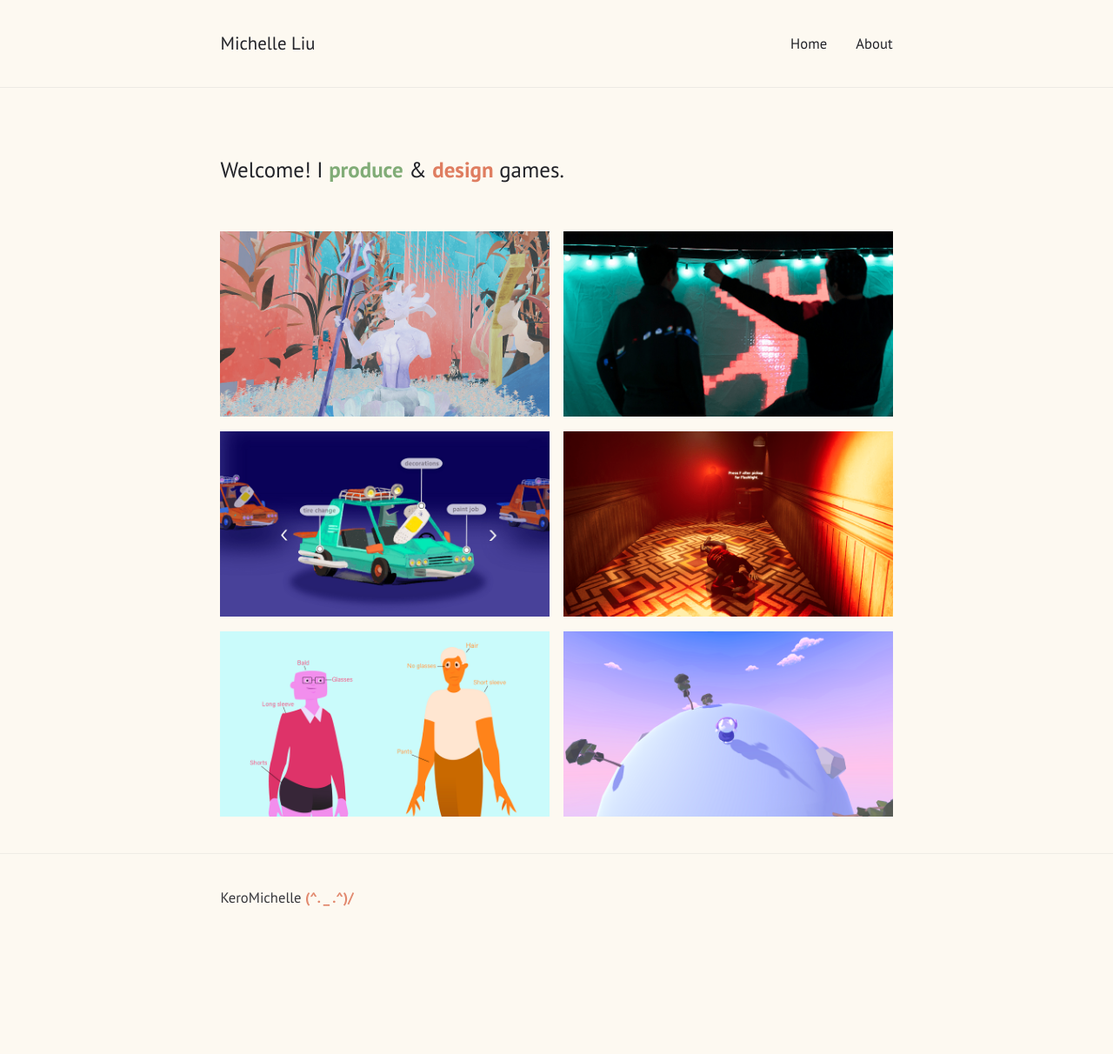
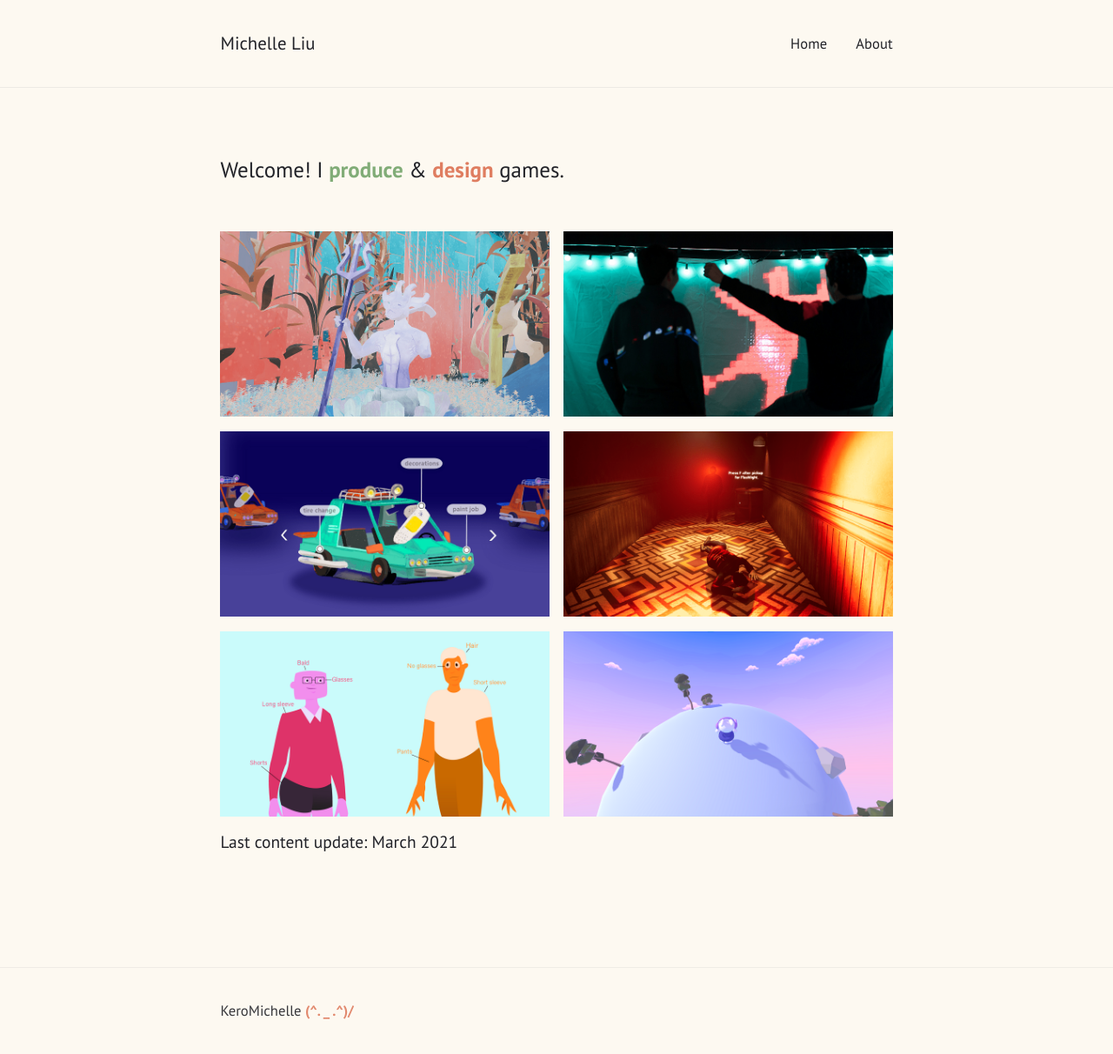
Before and after one commit to KeroMichelle/KeroMichelle.github.io, a Jekyll site: the page built from index.html, in a window 1280 px wide. Shown: the whole page at 87% size. Built offline with Jekyll 4.4.1, drawn with Linux system fonts in a browser that asks for light colours; before the commit the page ends 1082 px from its top, so only the background shows below that.

Commit message:
Update index.html

```diff
--- a/index.html
+++ b/index.html
@@ -50,6 +50,10 @@ title: "Home"
         <h2><div class="text">Itch.io</div></h2>
      </div></a>
   </div>
+
+  <br>
+  <h3>Last content update: March 2021</h3>
+  <br>
 
   <!-- extra box1 to get rid of the /more link in footer on "KeroMichelle" -->
   <!--
```
